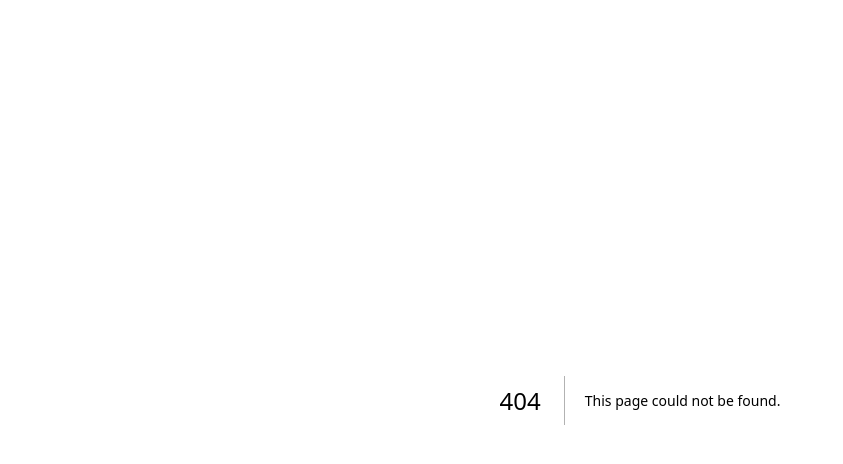
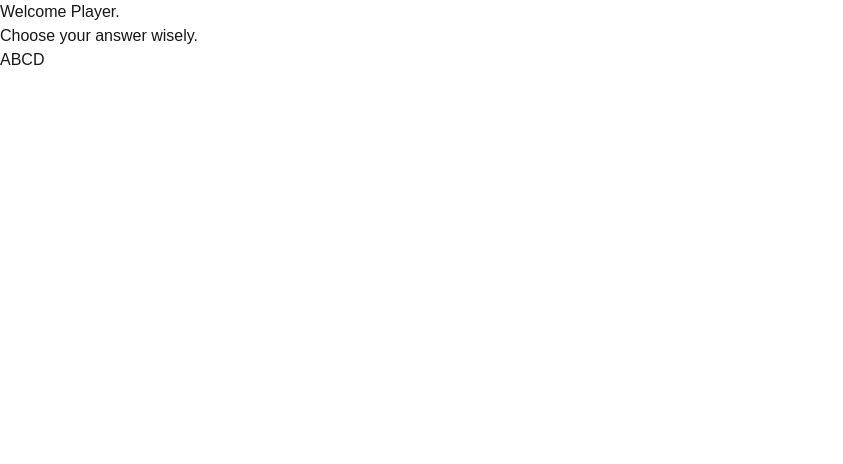
Before and after one commit to darkphotonKN/multichoice-ai-client, a Next.js app: page /player in a window 1280 px wide. Before the commit this address had no page. Shown: the top 464 px of the page, without its empty margins (0-843 px from the left). Built offline with nearby package versions, Linux system fonts and the light colour scheme.

Commit message:
Added player page.:

```diff
--- /dev/null
+++ b/src/app/player/page.tsx
@@ -0,0 +1,53 @@
+"use client";
+import axios, { AxiosError } from "axios";
+import { useState } from "react";
+
+function Player() {
+  const [error, setError] = useState("");
+
+  async function handleSubmit(selectedAnswer: string) {
+    const answer = JSON.stringify({
+      answer: selectedAnswer,
+    });
+
+    let data;
+    try {
+      const response = await axios.post(
+        "https://0a73-2401-e180-8830-da40-fcb6-268f-649b-186.ngrok-free.app/api/game/submitAnswer",
+        answer,
+      );
+
+      data = response.data;
+    } catch (err) {
+      const error = err as AxiosError<any>;
+
+      setError(error?.response?.data);
+      alert(error?.response?.data);
+    }
+  }
+
+  console.log(error);
+
+  return (
+    <div className="p-3">
+      <div>Welcome Player.</div>
+      <div>Choose your answer wisely.</div>
+      <div className="flex flex-col gap-4 h-full mt-9">
+        <button className="text-5xl" onClick={() => handleSubmit("A")}>
+          A
+        </button>
+        <button className="text-5xl" onClick={() => handleSubmit("B")}>
+          B
+        </button>
+        <button className="text-5xl" onClick={() => handleSubmit("C")}>
+          C
+        </button>
+        <button className="text-5xl" onClick={() => handleSubmit("D")}>
+          D
+        </button>
+      </div>
+    </div>
+  );
+}
+
+export default Player;
```
Also changed, not shown: 1 other file (tests, documents, lock files or other folders).
